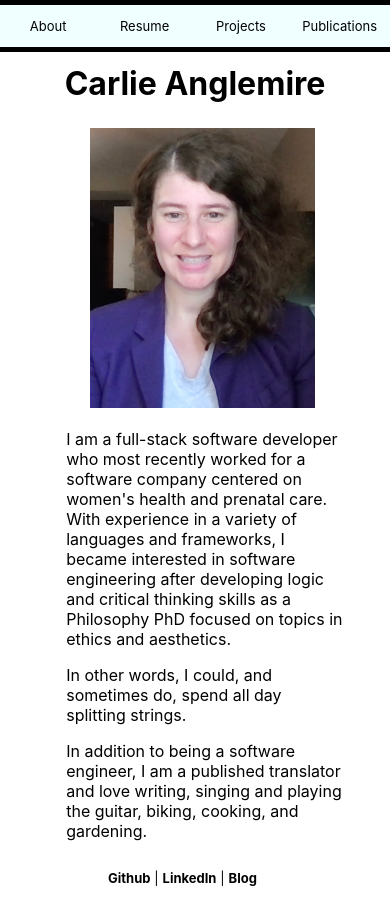
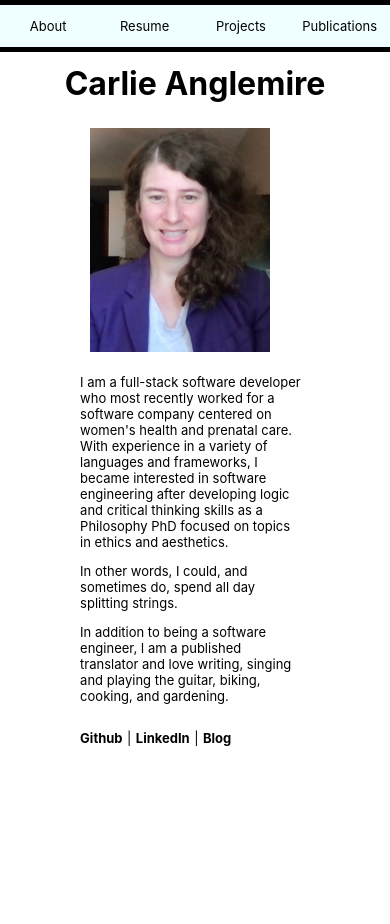
Before and after one commit to automobileslie/carlies-website, a React (Create React App) app: page / in a window 390 px wide. Shown: the top 924 px of the page. After the commit the page ends 844 px from the top, so only its background shows below. Built offline with nearby package versions, Linux system fonts and the light colour scheme.

Commit message:
updated style for about page

```diff
--- a/src/About.js
+++ b/src/About.js
@@ -11,7 +11,7 @@
                     alt="Carlie Anglemire"
                 />
 
-                <div className="second-container-for-about-and-project-page">
+                <div className="second-container-for-about-page">
                     <div className="profile-description">
                         <p>I am a full-stack software developer who most recently worked for a software company centered on women's health and prenatal care​.
                         With experience in a variety of languages and frameworks, I became interested in software engineering after developing logic and critical thinking skills as a Philosophy PhD focused on topics in ethics and aesthetics.</p>
--- a/src/ProjectDisplay.js
+++ b/src/ProjectDisplay.js
@@ -33,7 +33,7 @@
                     <img className="project-display-image" src={require(`${projectExpanded[0].image}`)} alt={projectExpanded[0].title}
                     />
                     </a>
-                    <div className="second-container-for-about-and-project-page">
+                    <div className="second-container-for-project-page">
                         <p className="project-description">{projectExpanded[0].description}</p>
                         <br></br>
                         {renderLinksToWebsites()}
--- a/src/index.css
+++ b/src/index.css
@@ -70,11 +70,16 @@
   justify-content: left;
 }
 
+@media screen and (max-width: 900px){
+  .links-to-websites{
+      margin-left: 5%;
+  }
+}
+
 @media screen and (max-width: 800px){
   .links-to-websites{
       margin-bottom: 15%;
       justify-content: start;
-      margin-left: 15%;
       margin-right: 15%;
   }
 
@@ -356,8 +361,8 @@
 }
 
 .profile-photo{
-  width: 40%;
-  height: 80%;
+  width: 30%;
+  height: 60%;
   margin-left: 2%;
   margin-right: 2%;
   margin-top: 1%;
@@ -366,7 +371,7 @@
 @media screen and (max-width: 800px){
   .profile-photo{
     text-align: center;
-    width: 75%;
+    width: 60%;
     margin-right: 20%;
     margin-left: 15%;
   }
@@ -375,13 +380,28 @@
 @media screen and (max-width: 375px){
   .profile-photo{
     text-align: center;
-    width: 100%;
+    width: 80%;
     margin-right: 0;
-    margin-left: 0;
+    margin-left: 10%;
   }
 }
 
-.second-container-for-about-and-project-page{
+.second-container-for-about-page {
+  text-align: left;
+  margin-left: 7%;
+  font-size: small;
+  display: flex;
+  flex-direction: column;
+
+}
+
+@media screen and (max-width: 800px){
+  .second-container-for-about-page{
+      text-align: center;
+}
+}
+
+.second-container-for-project-page {
   text-align: left;
   margin-left: 7%;
   margin-top: 5px;
@@ -391,7 +411,7 @@
 }
 
 @media screen and (max-width: 800px){
-  .second-container-for-about-and-project-page{
+  .second-container-for-project-page{
       text-align: center;
 }
 }
@@ -399,14 +419,24 @@
 @media screen and (min-width: 901px){
   .profile-description{
       text-align: left;
-      font-size: large;
+      font-size: medium;
+  }
+
+  .profile-description > *{
+    margin-top: 1.5%;
   }
 }
 
-@media screen and (max-width: 900px){
+@media screen and (max-width: 800px){
   .profile-description{
       text-align: left;
-      font-size: medium;
+      font-size: small;
+      margin-right: 15%;
+      margin-left: 5%;
+  }
+
+  .profile-description:first-child{
+    margin-top: 3%;
   }
 }
 
@@ -415,6 +445,10 @@
       text-align: left;
       margin-left: 0;
       margin-right: 0;
+  }
+
+  .profile-description:first-child{
+    margin-top: 2%;
   }
 }
 
```
